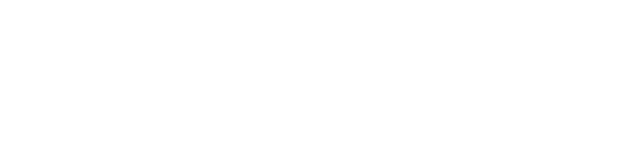
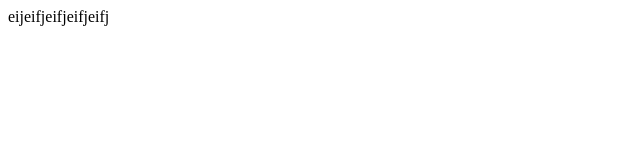
Before and after one commit to Erimatone/blog-Eric-Leonel, a plain HTML site: page register.html in a window 1280 px wide. Shown: the whole page, without its empty margins (0-640 px from the left). Drawn offline with Linux system fonts and the light colour scheme.

Commit message:
Update register.html

```diff
--- a/register.html
+++ b/register.html
@@ -12,3 +12,5 @@
 
     </body>
 </html>
+
+eijeifjeifjeifjeifj
```
